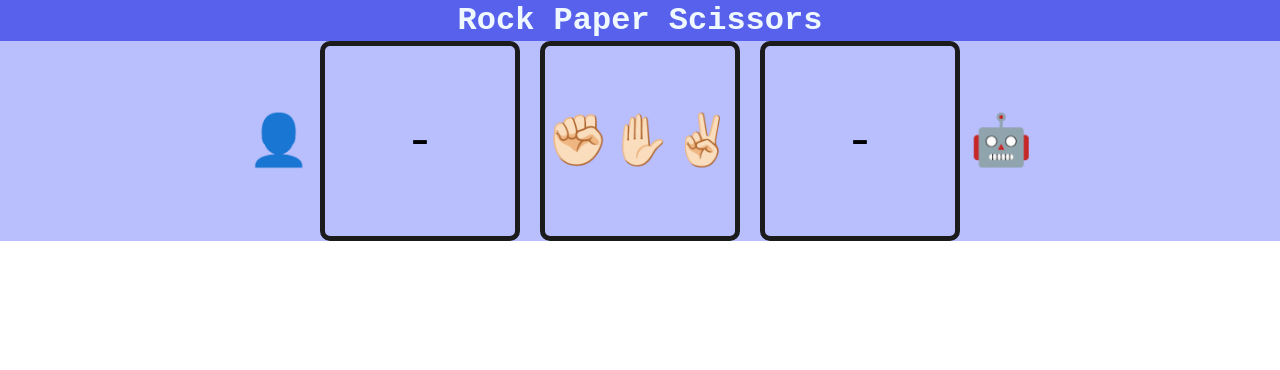
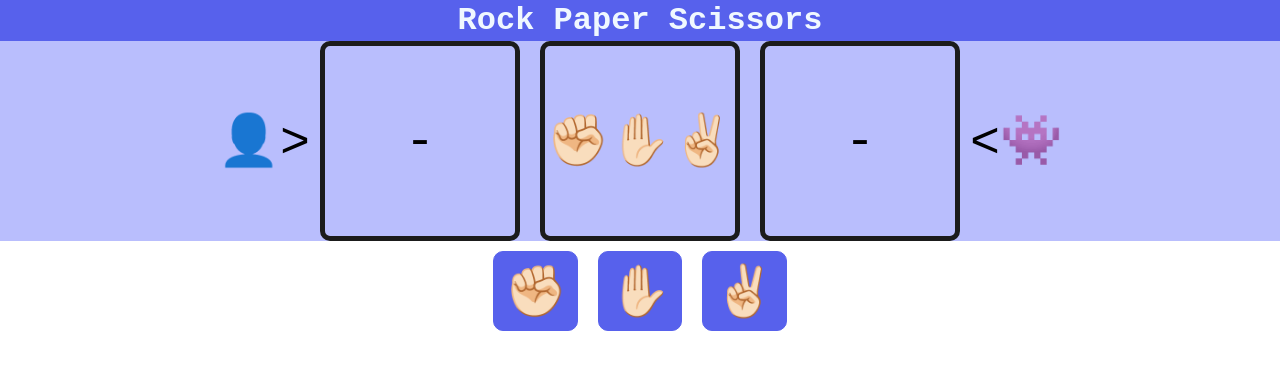
Before and after one commit to Lazy-D-Bit/odin-rock-paper-scissors, a plain HTML site: page index.html in a window 1280 px wide. Drawn offline with Linux system fonts and the light colour scheme.

Commit message:
Made Buttons That also shows the button clicked by player

```diff
--- a/index.html
+++ b/index.html
@@ -10,10 +10,10 @@
     <h1>Rock Paper Scissors</h1>
     <div class="game-screen">
         <div class="box">
-            <p class="emote">👤</p>
+            <p class="emote">👤></p>
         </div>
         <div class="box" id="player">
-            <p>-</p>
+            <p id="player-choice">-</p>
         </div>
         <div class="box" id="result">
             <p>✊🏻✋🏻✌🏻</p>
@@ -22,9 +22,13 @@
             <p>-</p>
         </div>
         <div class="box">
-            <p class="emote">🤖</p>
+            <p class="emote"><👾</p>
         </div>
+    </div>
+    <div class="choices">
+        <button id="rock">✊🏻</button>
+        <button id="paper">✋🏻</button>
+        <button id="scissor">✌🏻</button>
     </div>
 </body>
 </html>
-<!-- ✊🏻✋🏻✌🏻 -->
--- a/script.js
+++ b/script.js
@@ -94,3 +94,17 @@
 //     }
 // }
 // playGame()
+
+const rockBtn = document.getElementById("rock");
+const paperBtn = document.getElementById("paper");
+const scissorBtn = document.getElementById("scissor");
+let player = document.getElementById("player-choice")
+rockBtn.addEventListener("click", function() {
+    player.textContent = "✊🏻"
+});
+paperBtn.addEventListener("click", function() {
+    player.textContent = "✋🏻"
+});
+scissorBtn.addEventListener("click", function() {
+    player.textContent = "✌🏻"
+});
--- a/style.css
+++ b/style.css
@@ -36,3 +36,15 @@ h1 {
     border: 5px solid #1b1b1b;
     border-radius: 10px;
 }
+.choices {
+    display: flex;
+    justify-content: center;
+}
+.choices > button {
+    font-size: 50px;
+    border: 1px solid #5761ec;
+    background-color: #5761ec;
+    border-radius: 10px;
+    padding: 10px;
+    margin: 10px;
+}
```
